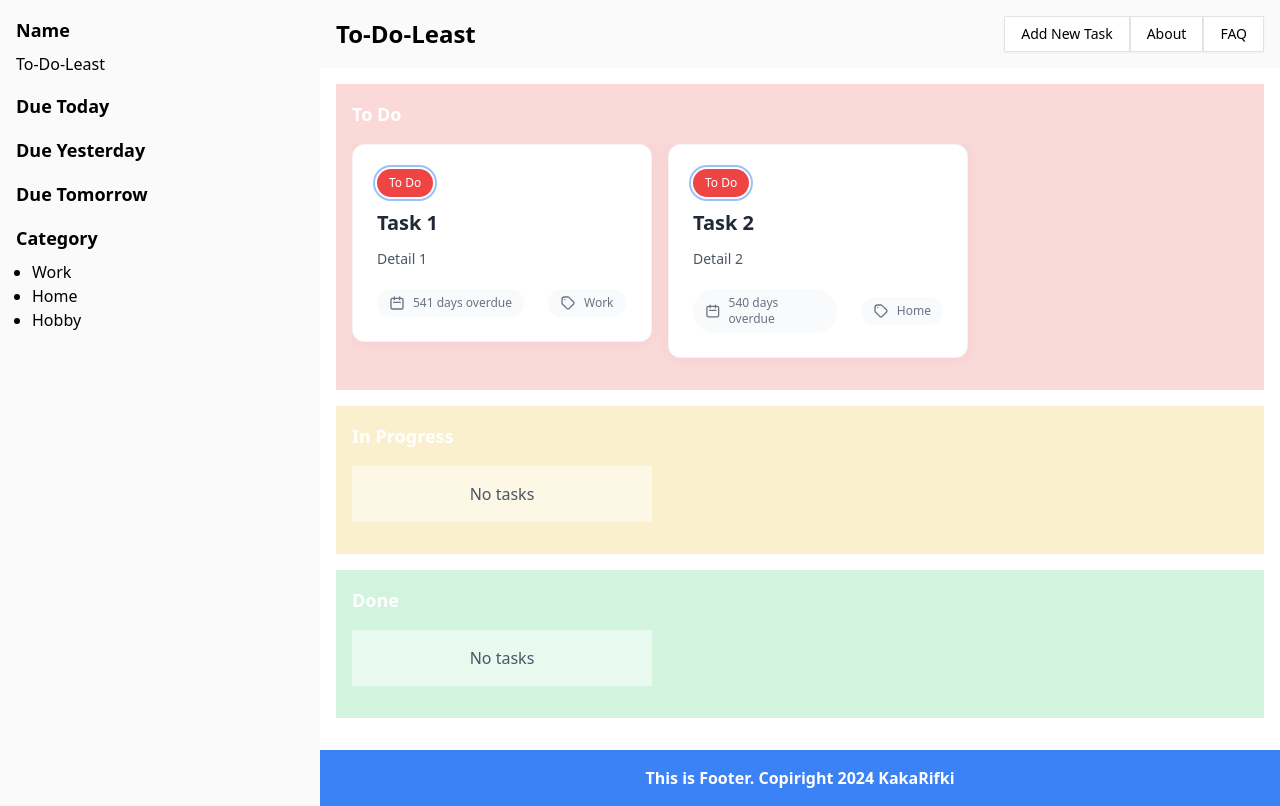
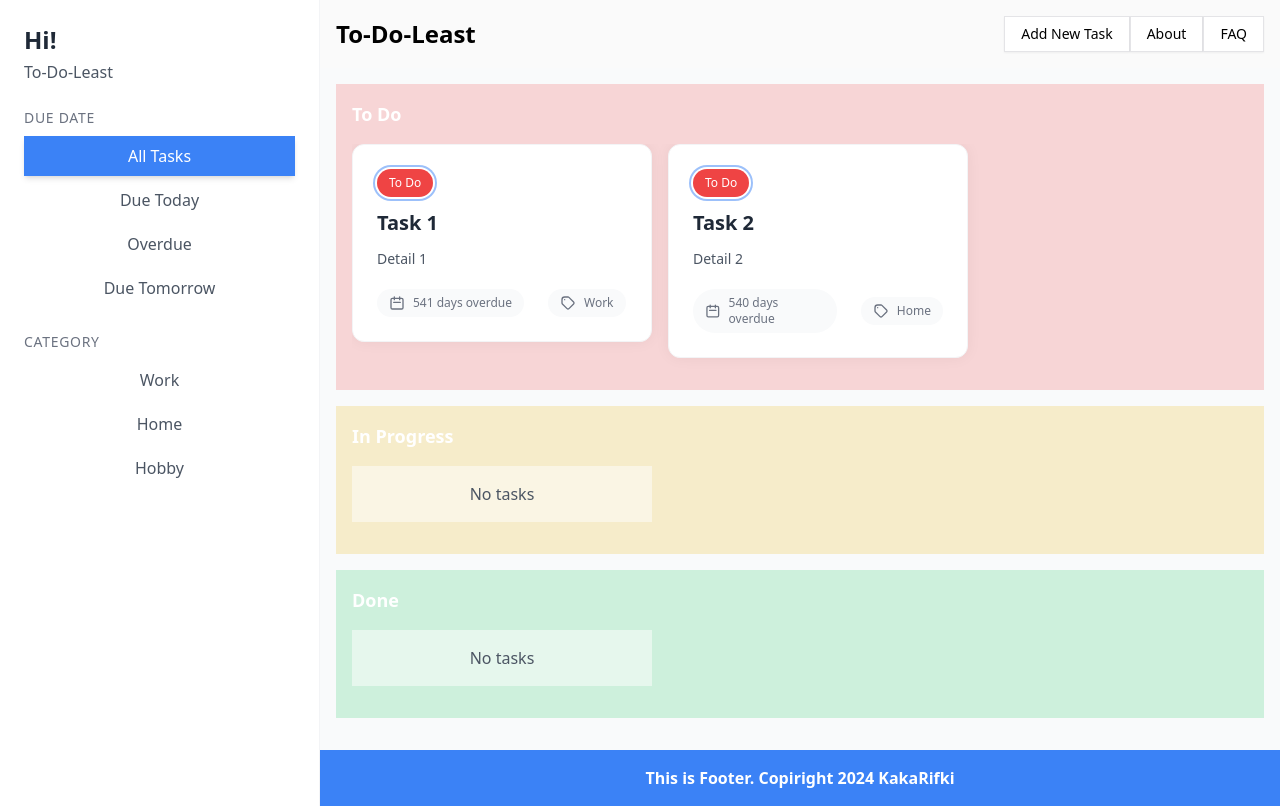
Before and after one commit to kakarifki/To-do-least, a React (Vite) app: page / in a window 1280 px wide. Built offline with nearby package versions, Linux system fonts and the light colour scheme.

Commit message:
feat: modify sidebar to active

```diff
--- a/src/App.tsx
+++ b/src/App.tsx
@@ -1,30 +1,110 @@
-import { FC } from 'react';
+import { FC, useState } from 'react';
 import TaskList from './components/list-tasks';
 import { useTasks } from './context/task-context';
 import Layout from '@/components/common/layout';
+import { getRemainingDays } from '@/utils/date-utils';
+
+type FilterType = 'all' | 'today' | 'yesterday' | 'tomorrow' | 'work' | 'home' | 'hobby';
 
 const App: FC = () => {
   const { tasks, deleteTask, handleEditTaskStatus } = useTasks();
+  const [activeFilter, setActiveFilter] = useState<FilterType>('all');
+
+  const filteredTasks = tasks.filter(task => {
+    const remainingDays = getRemainingDays(task.dueDate);
+
+    switch (activeFilter) {
+      case 'today':
+        return remainingDays === 'Due today';
+      case 'yesterday':
+        return remainingDays.includes('overdue');
+      case 'tomorrow':
+        return remainingDays === 'Due tomorrow';
+      case 'work':
+        return task.category.toLowerCase() === 'work';
+      case 'home':
+        return task.category.toLowerCase() === 'home';
+      case 'hobby':
+        return task.category.toLowerCase() === 'hobby';
+      default:
+        return true;
+    }
+  });
+
+  const getFilterButtonClass = (filter: FilterType) => {
+    return `py-2 px-4 rounded-lg transition-all duration-200 ${
+      activeFilter === filter
+        ? 'bg-blue-500 text-white shadow-md'
+        : 'hover:bg-blue-50 text-gray-600 hover:text-blue-600'
+    }`;
+  };
 
   return (
-    <div className="App flex">
-      <div className="sidebar w-1/4 bg-zinc-50 p-4">
-        <h2 className="text-lg font-semibold mb-2">Name</h2>
-        <p>To-Do-Least</p>
-        <h2 className="text-lg font-semibold mt-4 mb-2">Due Today</h2>
-        <h2 className="text-lg font-semibold mt-4 mb-2">Due Yesterday</h2>
-        <h2 className="text-lg font-semibold mt-4 mb-2">Due Tomorrow</h2>
-        <h2 className="text-lg font-semibold mt-4 mb-2">Category</h2>
-        <ul className="list-disc pl-4">
-          <li>Work</li>
-          <li>Home</li>
-          <li>Hobby</li>
-        </ul>
+    <div className="App flex min-h-screen">
+      <div className="sidebar w-1/4 bg-white border-r border-gray-100 p-6 space-y-6">
+        <div className="space-y-1">
+          <h2 className="text-2xl font-bold text-gray-800">Hi!</h2>
+          <p className="text-gray-600">To-Do-Least</p>
+        </div>
+
+        <div className="space-y-2">
+          <h2 className="text-sm font-medium text-gray-500 uppercase tracking-wider">Due Date</h2>
+          <div className="flex flex-col gap-1">
+            <button
+              onClick={() => setActiveFilter('all')}
+              className={getFilterButtonClass('all')}
+            >
+              All Tasks
+            </button>
+            <button
+              onClick={() => setActiveFilter('today')}
+              className={getFilterButtonClass('today')}
+            >
+              Due Today
+            </button>
+            <button
+              onClick={() => setActiveFilter('yesterday')}
+              className={getFilterButtonClass('yesterday')}
+            >
+              Overdue
+            </button>
+            <button
+              onClick={() => setActiveFilter('tomorrow')}
+              className={getFilterButtonClass('tomorrow')}
+            >
+              Due Tomorrow
+            </button>
+          </div>
+        </div>
+
+        <div className="space-y-2">
+          <h2 className="text-sm font-medium text-gray-500 uppercase tracking-wider">Category</h2>
+          <div className="flex flex-col gap-1">
+            <button
+              onClick={() => setActiveFilter('work')}
+              className={getFilterButtonClass('work')}
+            >
+              Work
+            </button>
+            <button
+              onClick={() => setActiveFilter('home')}
+              className={getFilterButtonClass('home')}
+            >
+              Home
+            </button>
+            <button
+              onClick={() => setActiveFilter('hobby')}
+              className={getFilterButtonClass('hobby')}
+            >
+              Hobby
+            </button>
+          </div>
+        </div>
       </div>
-      <div className="main w-3/4">
+      <div className="main w-3/4 bg-gray-50">
         <Layout>
           <TaskList
-            tasks={tasks}
+            tasks={filteredTasks}
             deleteTask={deleteTask}
             handleEditTaskStatus={handleEditTaskStatus}
           />
--- a/src/pages/new-task.tsx
+++ b/src/pages/new-task.tsx
@@ -18,6 +18,9 @@ const NewTask: FC = () => {
   const { addTask } = useTasks();
   const navigate = useNavigate();
   const { register, formState: { errors }, handleSubmit, reset, setValue, watch } = useForm<TaskForm>();
+
+  // Get today's date in YYYY-MM-DD format for the min attribute
+  const today = new Date().toISOString().split('T')[0];
 
   const onSubmit = (data: TaskForm) => {
     console.log('Submitting task data:', data);
@@ -95,8 +98,16 @@ const NewTask: FC = () => {
               <label className="block text-sm font-medium text-gray-700">Due Date</label>
               <Input
                 type="date"
+                min={today}
                 className="w-full px-4 py-2 border border-gray-300 rounded-lg focus:ring-2 focus:ring-blue-500 focus:border-blue-500"
-                {...register('dueDate', { required: 'Due date is required' })}
+                {...register('dueDate', {
+                  required: 'Due date is required',
+                  validate: value => {
+                    const selectedDate = new Date(value);
+                    const todayDate = new Date(today);
+                    return selectedDate >= todayDate || 'Cannot select past dates';
+                  }
+                })}
               />
               <ErrorMessage
                 errors={errors}
--- a/src/pages/task-detail.tsx
+++ b/src/pages/task-detail.tsx
@@ -17,6 +17,9 @@ const TaskDetail: FC = () => {
     dueDate: selectedTask?.dueDate || '',
     category: selectedTask?.category || ''
   });
+
+  // Get today's date in YYYY-MM-DD format for the min attribute
+  const today = new Date().toISOString().split('T')[0];
 
   const handleDelete = () => {
     if (selectedTask) {
@@ -41,6 +44,15 @@ const TaskDetail: FC = () => {
 
   const handleEditSubmit = (e: React.FormEvent) => {
     e.preventDefault();
+    const selectedDate = new Date(editForm.dueDate);
+    const todayDate = new Date(today);
+
+    // Validate that the selected date is not in the past
+    if (selectedDate < todayDate) {
+      alert('Cannot select past dates');
+      return;
+    }
+
     if (selectedTask) {
       editTask(
         selectedTask.id,
@@ -153,6 +165,7 @@ const TaskDetail: FC = () => {
               <label className="block text-sm font-medium text-gray-700 mb-1">Due Date</label>
               <input
                 type="date"
+                min={today}
                 value={editForm.dueDate}
                 onChange={(e) => setEditForm({ ...editForm, dueDate: e.target.value })}
                 className="w-full px-4 py-2 border border-gray-300 rounded-lg focus:ring-2 focus:ring-blue-500 focus:border-blue-500"
```
